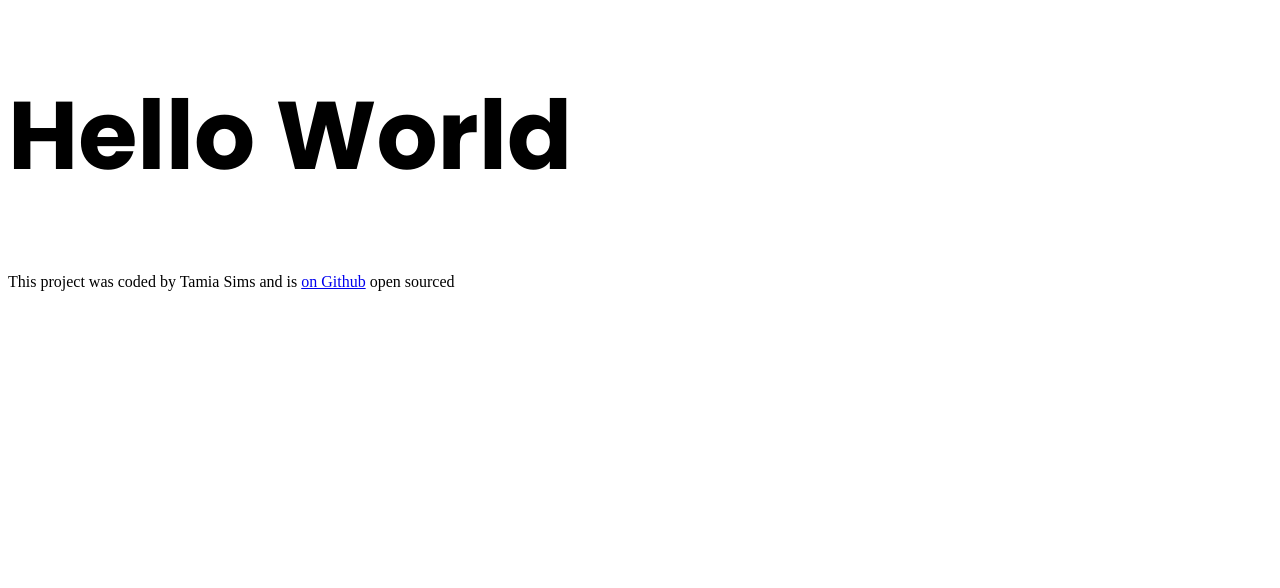
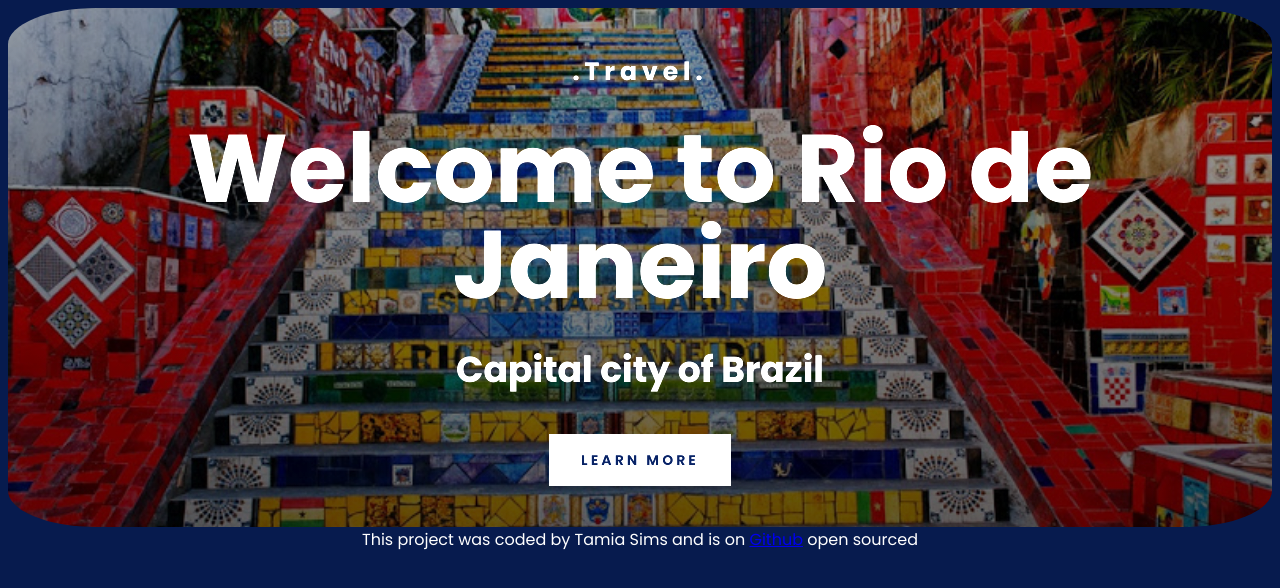
Before and after one commit to mia24sims/responsive-week-2-project, a plain HTML site: page index.html in a window 1280 px wide. Drawn offline with Linux system fonts and the light colour scheme.

Commit message:
Added header to landing page

```diff
--- a/index.html
+++ b/index.html
@@ -7,10 +7,17 @@
   <link rel="preconnect" href="https://fonts.gstatic.com" crossorigin>
   <link href="https://fonts.googleapis.com/css2?family=Poppins:ital,wght@0,100;0,200;0,300;0,400;0,500;0,600;0,700;0,800;0,900;1,100;1,200;1,300;1,400;1,500;1,600;1,700;1,800;1,900&display=swap" rel="stylesheet">
   <link rel="stylesheet" href="src/styles.css">
-  <title>Document</title>
+  <title>Homepage</title>
 </head>
 <body>
-<h1>Hello World</h1>
-<footer>This project was coded by Tamia Sims and is <a href="https://github.com/mia24sims/responsive-week-2-project" target="_blank">on Github</a> open sourced</footer>
-</body>
+  <div class="container">
+  <header>
+    <h3>.Travel.</h3>
+    <h1>Welcome to Rio de Janeiro</h1>
+    <h2>Capital city of Brazil</h2>
+ <div class="learn"> <a href="#more">Learn More</a>
+  </div></header>
+
+<footer>This project was coded by Tamia Sims and is on <a href="https://github.com/mia24sims/responsive-week-2-project" target="_blank">Github</a> open sourced</footer>
+</div></body>
 </html>
--- a/src/styles.css
+++ b/src/styles.css
@@ -1,7 +1,86 @@
-h1{
+body{
+  font-family: "Poppins";
+  background-color: #071B4E;
+}
+
+.container{
+  max-width: 1400px;
+  margin: 0 auto;
+}
+
+header{
+background-image: linear-gradient(rgba(0, 0, 0, 0.5), rgba(0, 0, 0, 0.7)),  url("../images/rio-brazil-steps.jpeg") ;
+background-repeat: no-repeat;
+background-size: cover;
+background-position: center;
+padding: 20px 0;
+filter: brightness(1.3);
+border-radius: 7%;
+
+}
+header h3{
+  text-align: center;
+  color: white;
+  font-weight: 700;
+  font-size: 25px;
+  letter-spacing: 5px;
+}
+
+header h1{
   font-family: "Poppins", sans-serif;
   font-weight: 700;
   font-style: normal;
   font-size: 96px;
-  line-height: 144px;
+  line-height: 1;
+  text-align: center;
+  color: white;
+  margin: 30px 0;
 }
+
+header h2{
+  text-align: center;
+  color: white;
+  font-size: 36px;
+  line-height: 1.5;
+  font-weight: 700;
+margin-bottom: 50px;
+}
+header a{
+  font-weight: 700;
+  font-size: 14px;
+  line-height: 1.5;
+  padding: 16px 32px;
+  text-decoration: none;
+  text-transform: uppercase;
+  color:#071B4E;
+  letter-spacing: 3px;
+  background-color: white;
+ padding: 16px 32px;
+}
+.learn{
+  text-align: center;
+  margin-bottom: 35px;
+}
+footer{
+  color: white;
+  text-align: center;
+}
+
+
+@media (max-width: 900px){
+  header{
+    padding: 40px 0;
+  }
+
+  header h1{
+font-size: 43px;
+  }
+
+  header h2{
+    font-size: 19px;
+      }
+
+      header h3{
+        font-size: 15px;
+          }
+}
```
Also changed, not shown: images/hero.jpg (deleted), images/rio-brazil-steps.jpeg (added).
